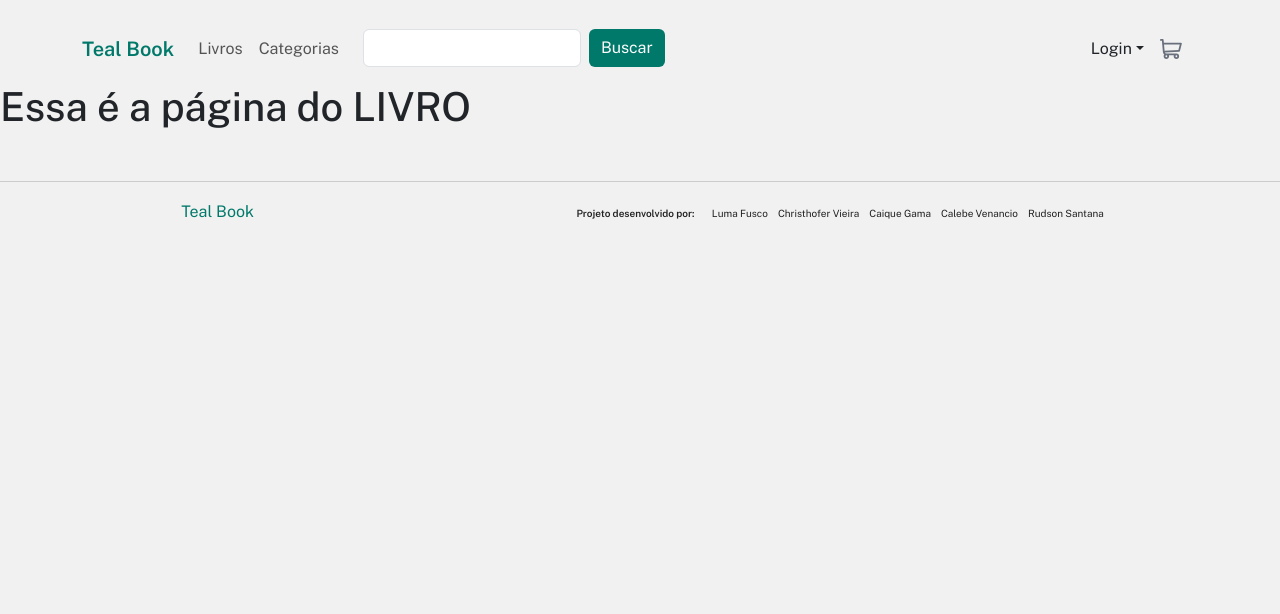
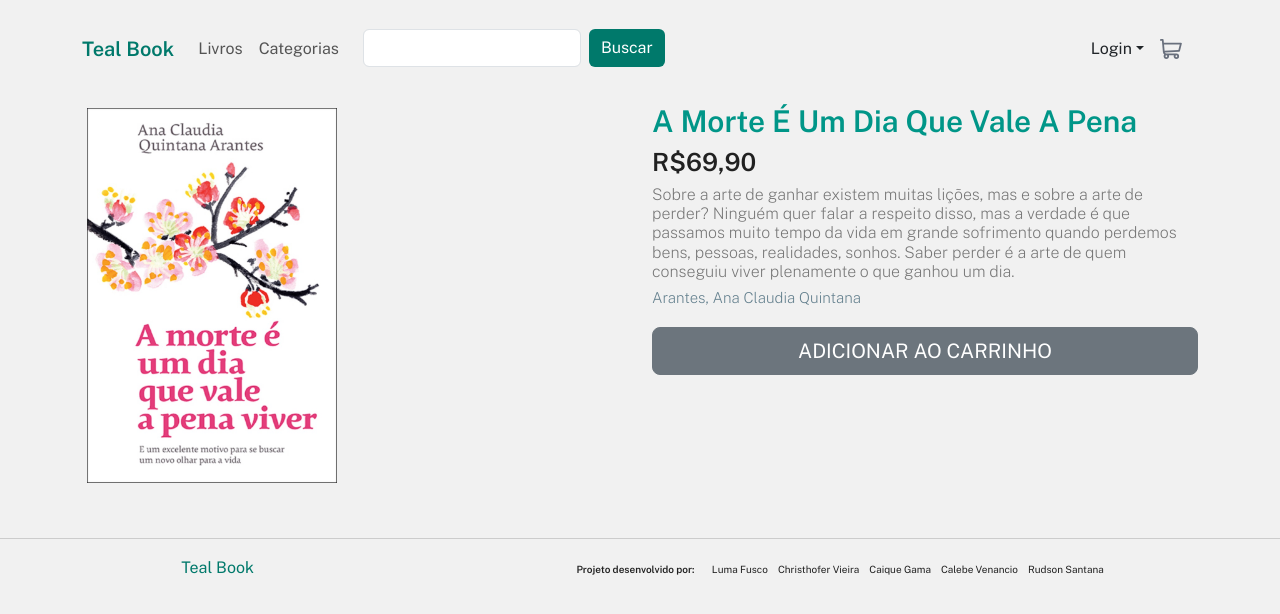
Before and after one commit to LumaFusco/desafio-final-gama-academy, a React (Create React App) app: page /livro in a window 1280 px wide. Shown: the top 614 px of the page. Built offline with nearby package versions, Linux system fonts and the light colour scheme.

Commit message:
inicial-commit-pagina-livro

```diff
--- /dev/null
+++ b/src/components/DescricaoLivro/descricaoLivro.tsx
@@ -0,0 +1,23 @@
+import 'bootstrap/dist/css/bootstrap.min.css'
+import * as C from './livro.style';
+
+type Props = {
+    bookTitle: string;
+    bookDescription: string;
+    bookAuthor: string;
+    bookPrice: string;
+  }
+
+export const Descricao = (props: Props) => {
+    return(
+   <div>
+    <C.Container>
+      <h1>{props.bookTitle}</h1>
+      <h5>{props.bookPrice}</h5>
+      <h3>{props.bookDescription}</h3>
+      <h4>{props.bookAuthor}</h4>
+            </C.Container>
+      </div>
+
+    );
+}
--- /dev/null
+++ b/src/components/DescricaoLivro/livro.style.ts
@@ -0,0 +1,32 @@
+import styled, { css } from "styled-components";
+
+export const Container = styled.div`
+
+margin-top:20px;
+
+h1 {
+       font-weight: 600;
+    font-size: 30px;
+    color: #009688;
+    }
+
+h3 {
+    font-weight: 200;
+    font-size: 16px;
+    color: #757575;
+    }
+
+h4 {
+    font-weight: 200;
+    font-size: 15px;
+    color: #607D8B;
+    margin-bottom:20px;
+    }
+
+h5 {
+    font-weight: 600;
+    font-size: 25px;
+    color: #212121;
+    }
+
+    `;
--- a/src/pages/Livro/index.tsx
+++ b/src/pages/Livro/index.tsx
@@ -1,12 +1,45 @@
-import Header from '../../components/Header'
-import Footer from '../../components/footer/Footer'
+import Header from '../../components/Header';
+import Footer from '../../components/footer/Footer';
+import { Descricao } from '../../components/DescricaoLivro/descricaoLivro';
+import Container from 'react-bootstrap/Container';
+import Row from 'react-bootstrap/Row';
+import Col from 'react-bootstrap/Col';
+import imageBook from '../../assets/images/A Morte É Um Dia Que Vale A Pena Viver.jpg';
+import * as C from './livro.style';
+import Button from 'react-bootstrap/Button';
+
+
 
 export default function Livro() {
   return (
     <div>
-      <Header />
-      <h1>Essa é a página do LIVRO</h1>
-      <Footer />
+      <header>
+        <Header />
+      </header>
+      <main>
+        <Container>
+          <Row>
+            <Col>
+              <C.Container>
+                <div className="boxImagem">
+                  <img src={imageBook} alt="foto capa livro" className='imageBook' />
+                </div>
+              </C.Container>
+            </Col>
+            <Col>
+              <Descricao bookTitle="A Morte É Um Dia Que Vale A Pena" bookDescription="Sobre a arte de ganhar existem muitas lições, mas e sobre a arte de perder? Ninguém quer falar a respeito disso, mas a verdade é que passamos muito tempo da vida em grande sofrimento quando perdemos bens, pessoas, realidades, sonhos. Saber perder é a arte de quem conseguiu viver plenamente o que ganhou um dia." bookAuthor="Arantes, Ana Claudia Quintana" bookPrice="R$69,90" />
+              <div className="d-grid gap-2">
+                <Button variant="secondary" size="lg">
+                  ADICIONAR AO CARRINHO
+                </Button>
+              </div>
+            </Col>
+          </Row>
+        </Container>
+      </main>
+      <footer>
+        <Footer />
+      </footer>
     </div>
   );
 };
--- /dev/null
+++ b/src/pages/Livro/livro.style.ts
@@ -0,0 +1,12 @@
+import  styled, {css}  from "styled-components";
+
+export const Container = styled.div`
+
+margin-top:20px;
+padding:5px;
+
+        .imageBook{
+        width:30%;
+        min-width: 250px;
+              }
+        `;
```
Also changed, not shown: src/assets/images/A Morte É Um Dia Que Vale A Pena Viver.jpg (added).
